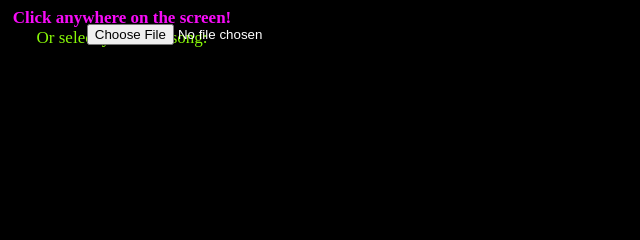
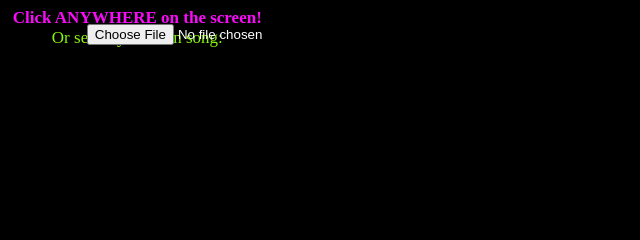
Before and after one commit to Feifeiyang5177/Hiper_the_sound_reader_app, a website built with webpack: page index.html in a window 1280 px wide. Both pictures are taken after a click on the button "play". Shown: the top 240 px of the page, 0-640 px from the left. Built offline with nearby package versions, Linux system fonts and the light colour scheme.

Commit message:
committing testing

```diff
--- a/index.html
+++ b/index.html
@@ -29,7 +29,7 @@
         <canvas id='canvas1'></canvas>
         <div id="click">
             <lable class="click-lable" >
-                <span style="color:rgb(248, 12, 248)" ><b>Click anywhere on the screen!</b></span>
+                <span style="color:rgb(248, 12, 248)" ><b>Click ANYWHERE on the screen!</b></span>
             </br>
                 <span style="color:rgb(136, 248, 8)">Or select your own song:</span>
             </label>
```
